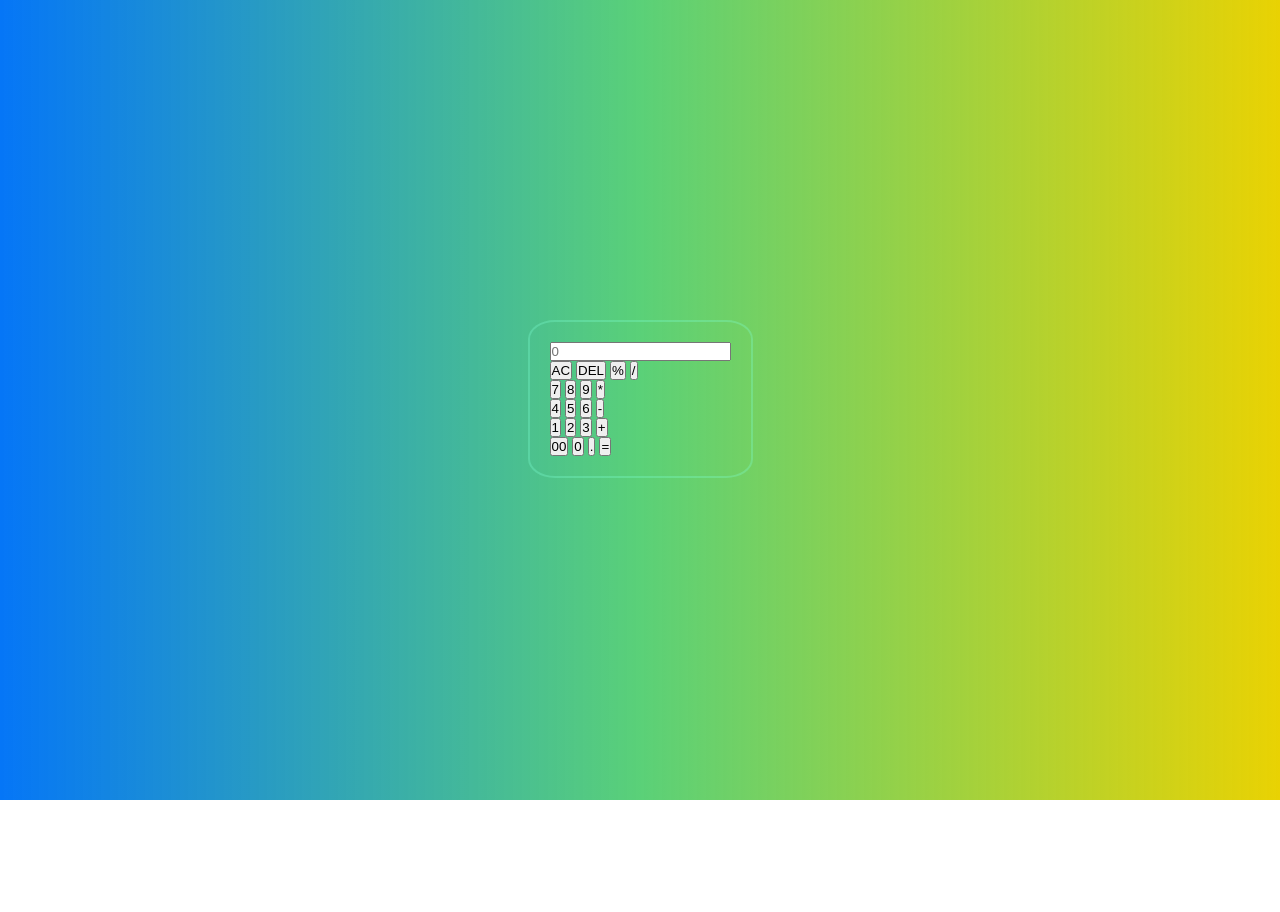
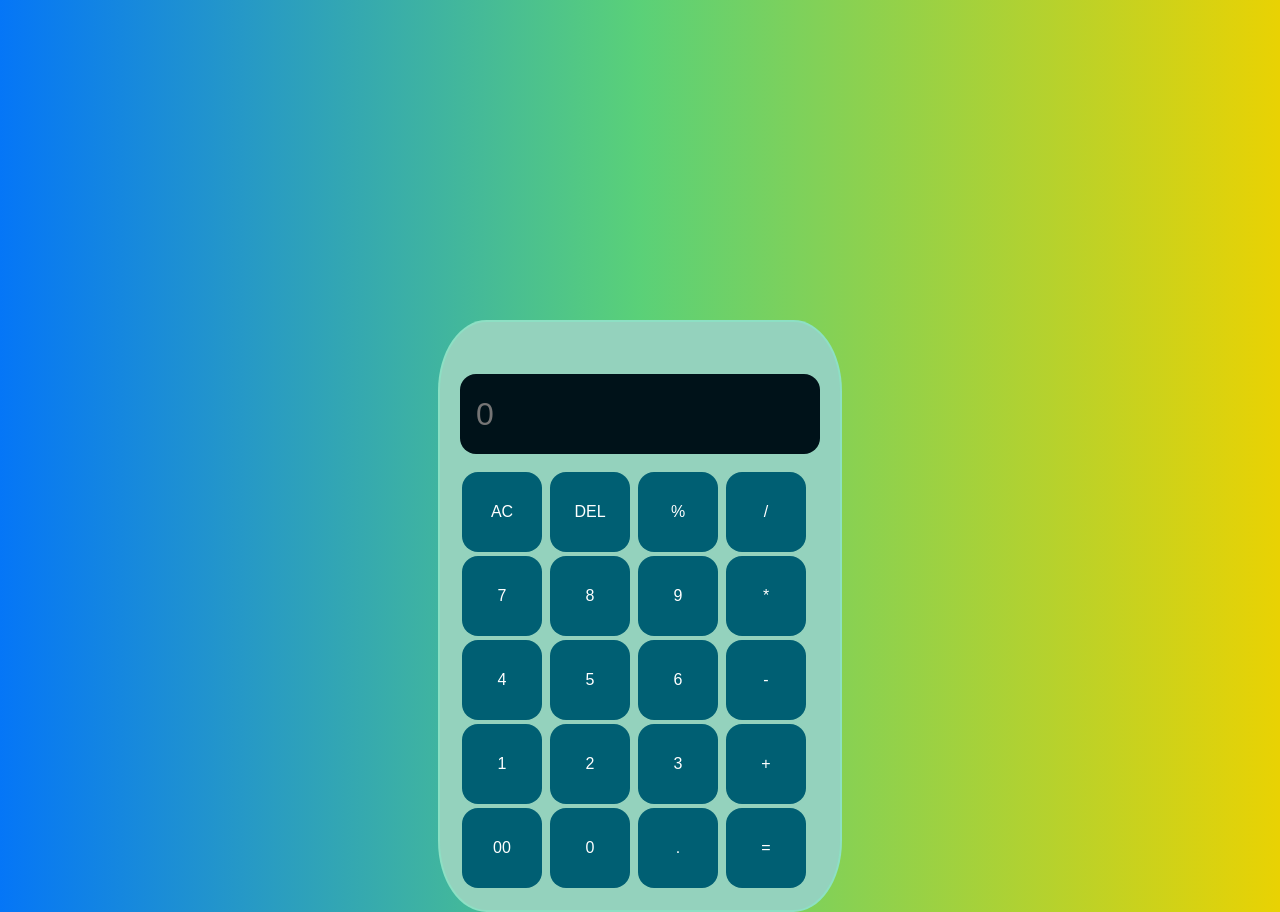
Before and after one commit to Ahm369ad/Calculater, a plain HTML site: page index.html in a window 1280 px wide. Before the commit the page ends 800 px from the top, so only its background shows below. Drawn offline with Linux system fonts and the light colour scheme.

Commit message:
add some more style

```diff
--- a/style.css
+++ b/style.css
@@ -17,6 +17,32 @@ body {
     padding: 20px;
     border: 2px solid rgba(127, 255, 212, 0.3);
     border-radius: 12%;
-    background-color: transparent;
+    background-color: #94D2BD;
     box-shadow: 0px, 3px 15px black;
 }
+
+input {
+    padding: 2vh;
+    margin-top: 2rem;
+    margin-bottom: 1rem;
+    height: 5rem;
+    width: 45vh;
+    background-color: #001219;
+    color: white;
+    font-size: 2rem;
+    border-radius: 1rem;
+    border: none;
+}
+
+button {
+    padding: 3px;
+    margin: 2px;
+    height: 10vh;
+    width: 10vh;
+    background-color: #005F73;
+    color: white;
+    font-size: 1rem;
+    border: none;
+    border-radius: 1rem;
+    text-align: center;
+}
```
